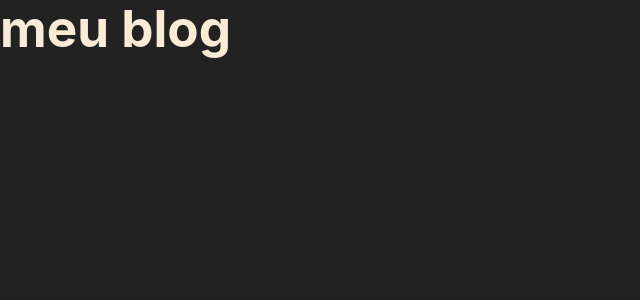
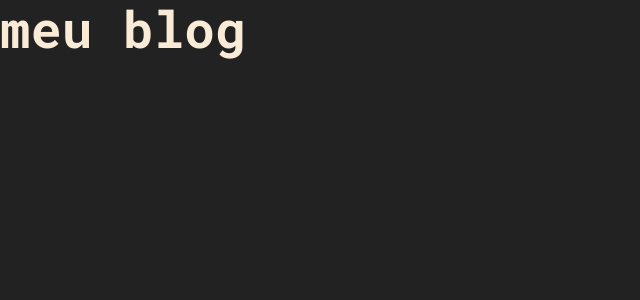
Before and after one commit to alexandreSouza31/Meu_Blog, a React (Vite) app: page / in a window 1280 px wide. Shown: the top 300 px of the page, without its empty margins (0-640 px from the left). Built offline with nearby package versions, Linux system fonts and the light colour scheme.

Commit message:
will add a new font-family

```diff
--- a/index.html
+++ b/index.html
@@ -4,6 +4,10 @@
     <meta charset="UTF-8" />
     <link rel="icon" type="image/svg+xml" href="/" />
     <meta name="viewport" content="width=device-width, initial-scale=1.0" />
+    <!--google fonts-->
+    <link rel="preconnect" href="https://fonts.googleapis.com">
+<link rel="preconnect" href="https://fonts.gstatic.com" crossorigin>
+<link href="https://fonts.googleapis.com/css2?family=Roboto+Mono:ital,wght@0,100;0,400;0,700;1,300;1,400&display=swap" rel="stylesheet">
     <title>Meu BLog</title>
   </head>
   <body>
--- a/src/index.css
+++ b/src/index.css
@@ -3,7 +3,7 @@
 }
 
 * {
-  font-family: Inter, system-ui, Avenir, Helvetica, Arial, sans-serif;
+  font-family: 'Roboto Mono', monospace;
   box-sizing: border-box;
   margin: 0;
   padding: 0;
```
